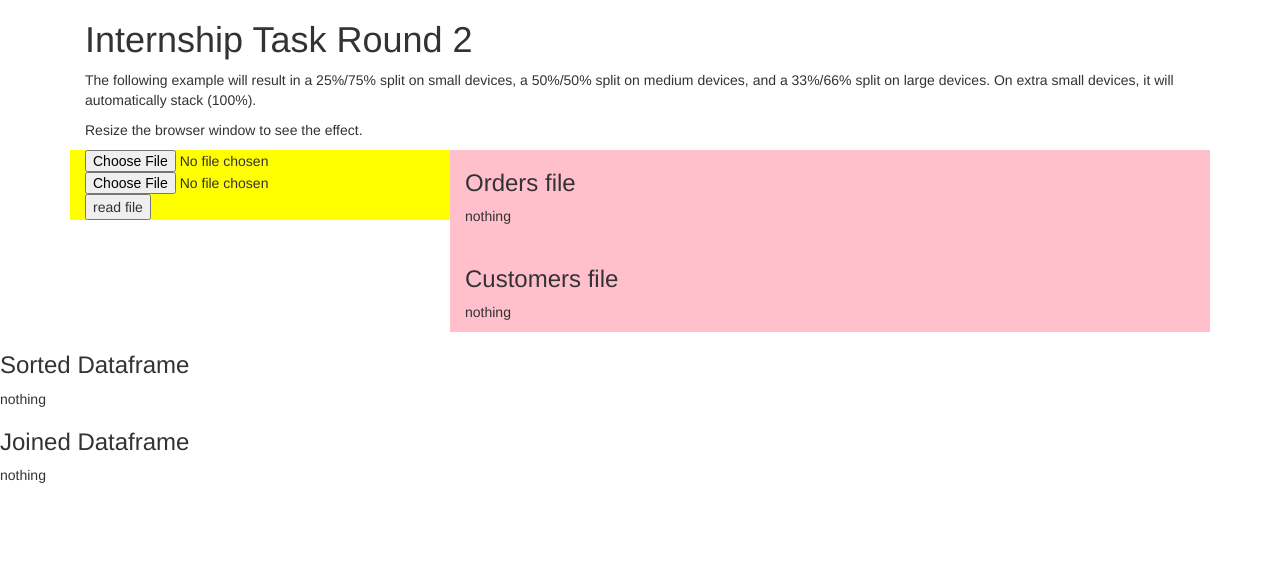
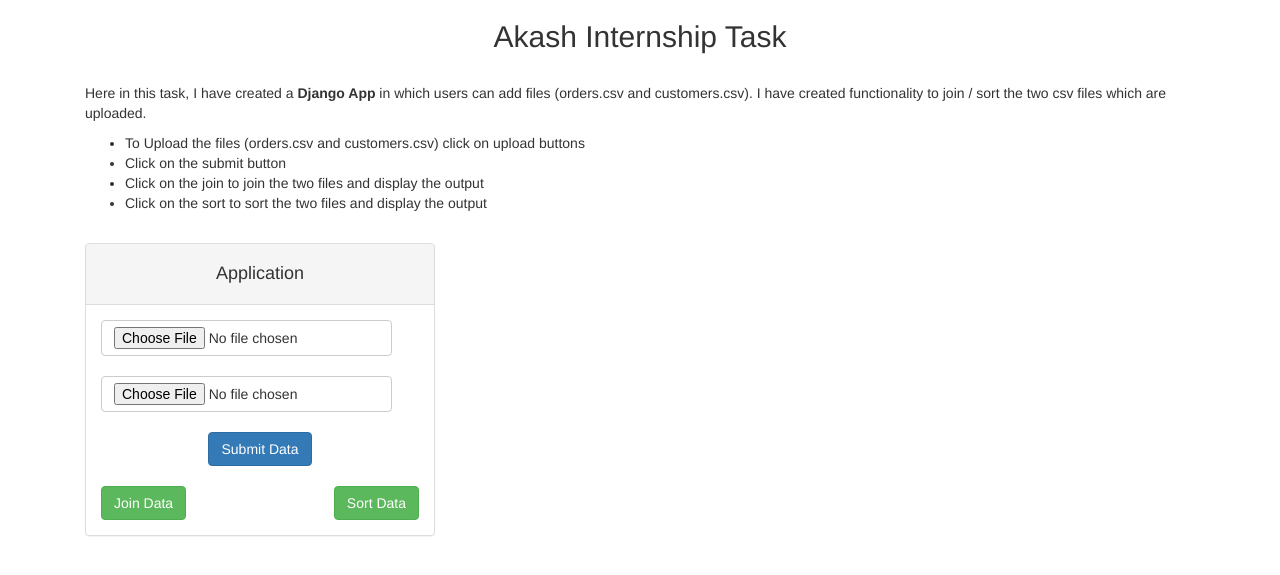
Before and after one commit to sky-97/intern, a Django app: page /myapp/ in a window 1280 px wide. Shown: the top 575 px of the page. Run offline with Django 3.2, Linux system fonts and the light colour scheme; some libraries are stand-ins or nearby versions.

Commit message:
UI updated

```diff
--- a/internship/intern/myapp/templates/myapp/home.html
+++ b/internship/intern/myapp/templates/myapp/home.html
@@ -11,127 +11,101 @@
 <body>
 <div class="container">
   <div class="container-fluid">
-  <h1>Internship Task Round 2</h1>
-  <p>The following example will result in a 25%/75% split on small devices, a 50%/50% split on medium devices, and a 33%/66% split on large devices. On extra small devices, it will automatically stack (100%).</p>
-  <p>Resize the browser window to see the effect.</p>
+    <h2 align='center'>Akash Internship Task</h2>
+    <br>
+    <p>Here in this task, I have created a <strong>Django App</strong> in which users can add files (orders.csv and customers.csv). I have created functionality to join / sort the two csv files which are uploaded.</p>
+    <ul>
+      <li> To Upload the files (orders.csv and customers.csv) click on upload buttons</li>
+      <li> Click on the submit button </li>
+      <li> Click on the join to join the two files and display the output </li>
+      <li> Click on the sort to sort the two files and display the output </li>
+    </ul>
+    <br>
+
     <div class="row">
-    <div class="col-sm-3 col-md-6 col-lg-4" style="background-color:yellow;">
+      <div class="col-sm-3 col-md-6 col-lg-4">
+        <div class="panel panel-default">
+          <div class="panel-heading"><h4 align ='center'>Application</h4></div>
+          <div class="panel-body">
             <form method="post" enctype="multipart/form-data">
             {% csrf_token %}
-      <input type="file" name="myfile" id='files_1'>
-      <input type="file" name="myfile_second" id='files_2'>
+              <input type="file" name="myfile" id='files_1' class="btn btn-default"><br>
+              <input type="file" name="myfile_second" id='files_2' class="btn btn-default"><br>
               <span class="readBytesButtons_1">
-        <button type="submit">read file</button>
+                <button type="submit" class="btn btn-primary center-block">Submit Data</button>
               </span>
-    </form>
-        <!-- <input type="file" id="files_2" name="myfile_second" /> Read bytes:
-        <span class="readBytesButtons_2">
-          <button>entire file</button>
-        </span> -->
+            </form><br>
+            <button type="button" class="btn btn-success pull-left" data-toggle="modal" data-target="#join">
+            Join Data
+            </button>
+            <button type="button" class="btn btn-success pull-right" data-toggle="modal" data-target="#sort">
+            Sort Data
+            </button>
           </div>
-    <div class="col-sm-9 col-md-6 col-lg-8" style="background-color:pink;">
-      <h3> Orders file</h3>
+        </div>
+      </div>
+<!--
+    <div class="container">
+      <h2>App</h2>
+      <div class="panel panel-default">
+        <div class="panel-heading">Panel Heading</div>
+        <div class="panel-body"></div>
+      </div>
+    </div> -->
+
+
+<!--       <div class="col-sm-9 col-md-6 col-lg-8" style="background-color:pink;">
+        <div class="msg"></div>
+        <p id='demo'></p>
+
+      </div> -->
+    </div>
+  </div>
+  </div>
+
+  <div>
+<!--     <h3> Orders file</h3>
       {% autoescape off %}{{ orders }}{% endautoescape %}
     <br><br>
     <h3>Customers file</h3>
       {% autoescape off %}{{ customers }}{% endautoescape %}
+    <h3>Sorted Dataframe</h3>
+    {% autoescape off %}{{ sort }}{% endautoescape %}
+    <br>
+    <h3>Joined Dataframe</h3>
+    {% autoescape off %}{{ join }}{% endautoescape %}
+  </div> -->
 
-      <div id="byte_range"></div>
-      <div id="byte_content"></div>
-
+  <div class="modal fade" id="join" tabindex="-1" role="dialog" aria-labelledby="exampleModalLabel" aria-hidden="true">
+  <div class="modal-dialog modal-lg" role="document">
+    <div class="modal-content">
+      <div class="modal-header">
+        <h4 class="modal-title" id="exampleModalLabel">Joined Dataframe</h4>
+        <button type="button" class="close" data-dismiss="modal" aria-label="Close">
+          <span aria-hidden="true">&times;</span>
+        </button>
+      </div>
+      <div class="modal-body">
+        {% autoescape off %}{{ join }}{% endautoescape %}
       </div>
     </div>
   </div>
 </div>
 
-<div>
-  <h3>Sorted Dataframe</h3>
+  <div class="modal fade" id="sort" tabindex="-1" role="dialog" aria-labelledby="exampleModalLabel" aria-hidden="true">
+  <div class="modal-dialog modal-lg" role="document">
+    <div class="modal-content">
+      <div class="modal-header">
+        <h4 class="modal-title" id="exampleModalLabel">Sorted Dataframe</h4>
+        <button type="button" class="close" data-dismiss="modal" aria-label="Close">
+          <span aria-hidden="true">&times;</span>
+        </button>
+      </div>
+      <div class="modal-body">
         {% autoescape off %}{{ sort }}{% endautoescape %}
-  <br>
-  <h3>Joined Dataframe</h3>
-  {% autoescape off %}{{ join }}{% endautoescape %}
       </div>
-<style>
-  #byte_content {
-    margin: 5px 0;
-    max-height: 100px;
-    overflow-y: auto;
-    overflow-x: hidden;
-  }
-  #byte_range { margin-top: 5px; }
-</style>
-<script>
-  function readBlob(opt_startByte, opt_stopByte) {
-
-    var files = document.getElementById('files').files;
-    if (!files.length) {
-      alert('Please select a file!');
-      return;
-    }
-
-    var file = files[0];
-    var start = parseInt(opt_startByte) || 0;
-    var stop = parseInt(opt_stopByte) || file.size - 1;
-
-    var reader = new FileReader();
-
-    // If we use onloadend, we need to check the readyState.
-    reader.onloadend = function(evt) {
-      if (evt.target.readyState == FileReader.DONE) { // DONE == 2
-        document.getElementById('byte_content').textContent = evt.target.result;
-        document.getElementById('byte_range').textContent =
-            ['Read bytes: ', start + 1, ' - ', stop + 1,
-             ' of ', file.size, ' byte file'].join('');
-      }
-    };
-
-    var blob = file.slice(start, stop + 1);
-    reader.readAsBinaryString(blob);
-  }
-
-  document.querySelector('.readBytesButtons').addEventListener('click', function(evt) {
-    if (evt.target.tagName.toLowerCase() == 'button') {
-      var startByte = evt.target.getAttribute('data-startbyte');
-      var endByte = evt.target.getAttribute('data-endbyte');
-      readBlob(startByte, endByte);
-    }
-  }, false);
-  function readBlob_duplicate(opt_startByte, opt_stopByte) {
-
-    var files = document.getElementById('files_2').files;
-    if (!files.length) {
-      alert('Please select a file!');
-      return;
-    }
-
-    var file = files[0];
-    var start = parseInt(opt_startByte) || 0;
-    var stop = parseInt(opt_stopByte) || file.size - 1;
-
-    var reader = new FileReader();
-
-    // If we use onloadend, we need to check the readyState.
-    reader.onloadend = function(evt) {
-      if (evt.target.readyState == FileReader.DONE) { // DONE == 2
-        document.getElementById('byte_content').textContent = evt.target.result;
-        document.getElementById('byte_range').textContent =
-            ['Read bytes: ', start + 1, ' - ', stop + 1,
-             ' of ', file.size, ' byte file'].join('');
-      }
-    };
-
-    var blob = file.slice(start, stop + 1);
-    reader.readAsBinaryString(blob);
-  }
-
-  document.querySelector('.readBytesButtons_2').addEventListener('click', function(evt) {
-    if (evt.target.tagName.toLowerCase() == 'button') {
-      var startByte = evt.target.getAttribute('data-startbyte');
-      var endByte = evt.target.getAttribute('data-endbyte');
-      readBlob_duplicate(startByte, endByte);
-    }
-  }, false);
-</script>
-
+    </div>
+  </div>
+</div>
 </body>
 </html>
```
Also changed, not shown: internship/intern/myapp/views.py (+0 -7 lines), internship/intern/db.sqlite3 (added). Lines whose indentation alone changed are shown as unchanged.
